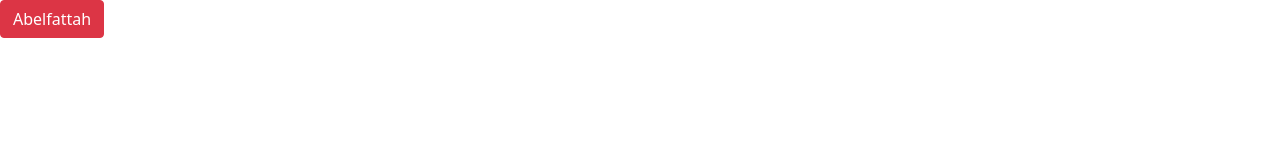
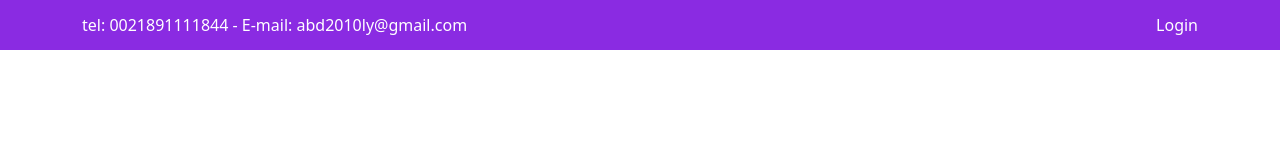
Before and after one commit to Altaeb/food_project, a plain HTML site: page index.html in a window 1280 px wide. Drawn offline with nearby package versions, Linux system fonts and the light colour scheme.

Commit message:
The frist step

```diff
--- a/css/style.css
+++ b/css/style.css
@@ -0,0 +1,10 @@
+header {
+    background-color: blueviolet;
+    color: white;
+    height: 50px;
+    line-height: 50px;
+}
+
+header p {
+    float: right;
+}
--- a/index.html
+++ b/index.html
@@ -9,7 +9,18 @@
         <title>Food Project</title>
     </head>
     <body>
-        <button class="btn btn-danger">Abelfattah</button>
+        <!-- Start header -->
+        <header>
+            <div class="container">
+                <div class="row">
+                    <div class="col">
+                        tel: 0021891111844 - E-mail: abd2010ly@gmail.com</div>
+                    <div class="col">
+                        <p>Login</p></div>
+                </div>
+            </div>
+        </header>
+        <!-- End header -->
 
 
         <script src="https://cdn.jsdelivr.net/npm/bootstrap@5.1.0/dist/js/bootstrap.bundle.min.js" integrity="sha384-U1DAWAznBHeqEIlVSCgzq+c9gqGAJn5c/t99JyeKa9xxaYpSvHU5awsuZVVFIhvj" crossorigin="anonymous"></script>
```
